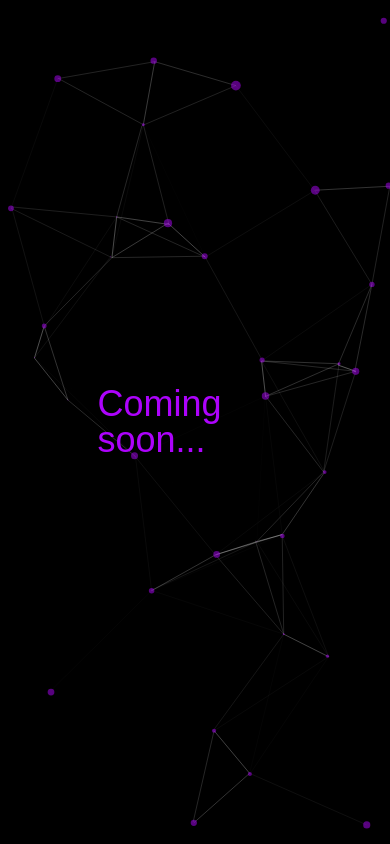
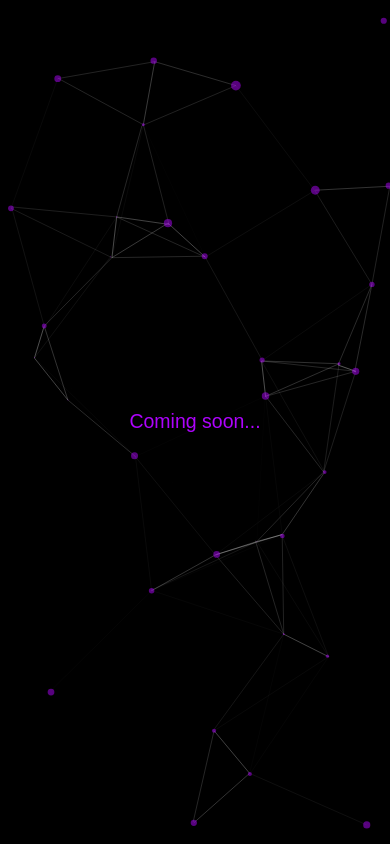
Before and after one commit to TripleFlacko/TripleFlacko.github.io, a plain HTML site: page index.html in a window 390 px wide. Drawn offline with Linux system fonts and the light colour scheme.

Commit message:
Added responsiveness for pc, tables and phones

```diff
--- a/css/style.css
+++ b/css/style.css
@@ -95,13 +95,33 @@
      background-repeat: no-repeat;
    }
 
-
-   h1 {
-    color: #ad03fc;
+   .text {
+    display: flex;
     position: absolute;
     top: 50%;
     left: 50%;
     transform: translate(-50%,-50%);
-    font: 36px/1 'Poppins', sans-serif;
+   }
+
+h1 {
+  white-space: nowrap;
+    color: #ad03fc;
+    font: 2vw/1 'Poppins', sans-serif;
     user-select: none;
    }
+
+  @media screen and (max-width: 991px) {
+    h1 {
+        font-size: 3vw; /* Adjust font size for smaller screens */
+    }
+  }
+  @media screen and (max-width: 767px) {
+    h1 {
+        font-size: 4vw; /* Adjust font size for smaller screens */
+    }
+  }
+  @media screen and (max-width: 479px) {
+    h1 {
+        font-size: 5vw; /* Adjust font size for smaller screens */
+    }
+  }
--- a/index.html
+++ b/index.html
@@ -9,7 +9,9 @@
   <link rel="stylesheet" media="screen" href="css/style.css?v=1.3">
 </head>
 <body>
-  <h1>Coming soon...</h1>
+  <div class="text">
+    <h1>Coming soon...</h1>
+  </div>
 <!-- particles.js container -->
 <div id="particles-js"></div>
 
```
